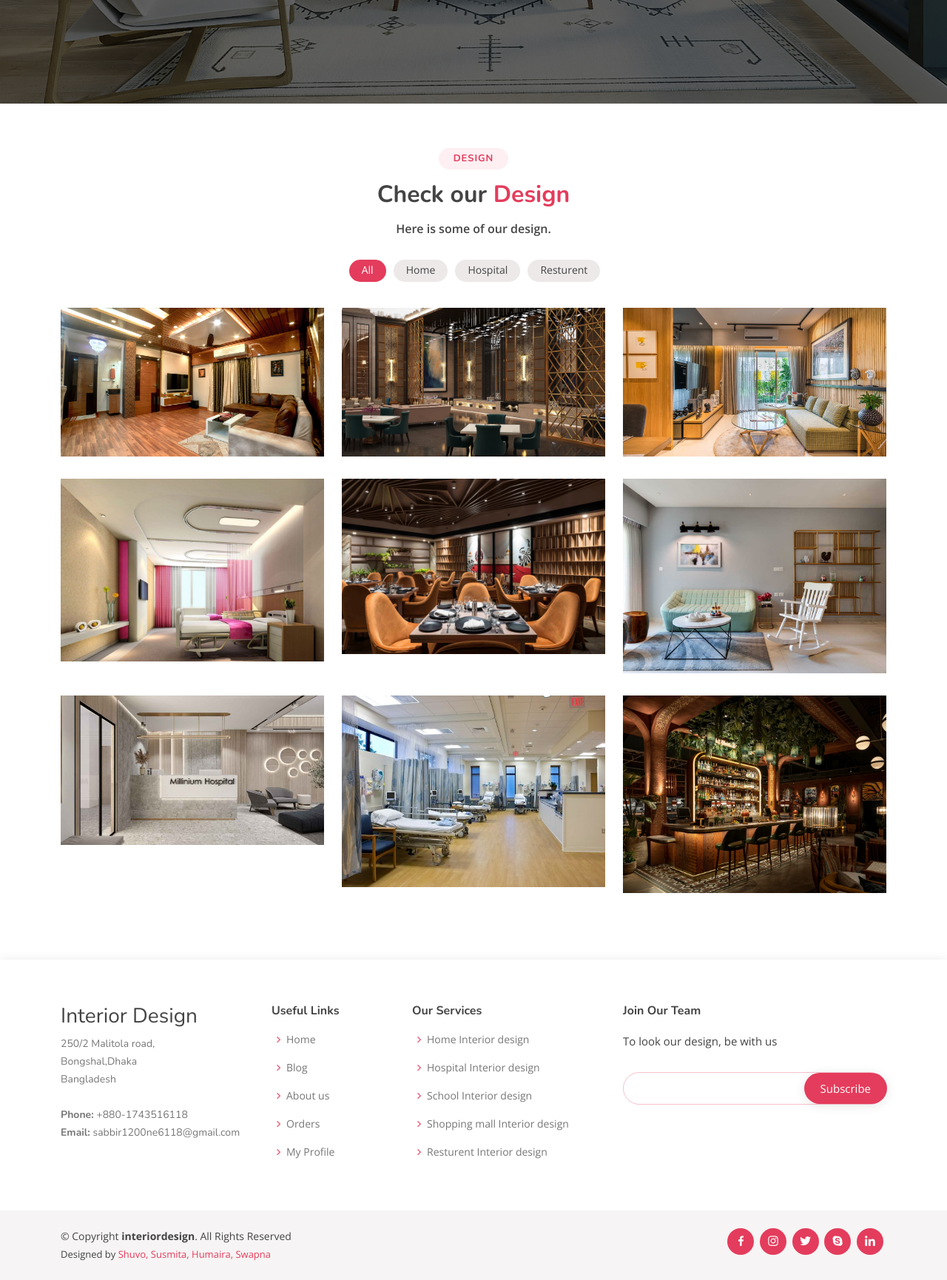
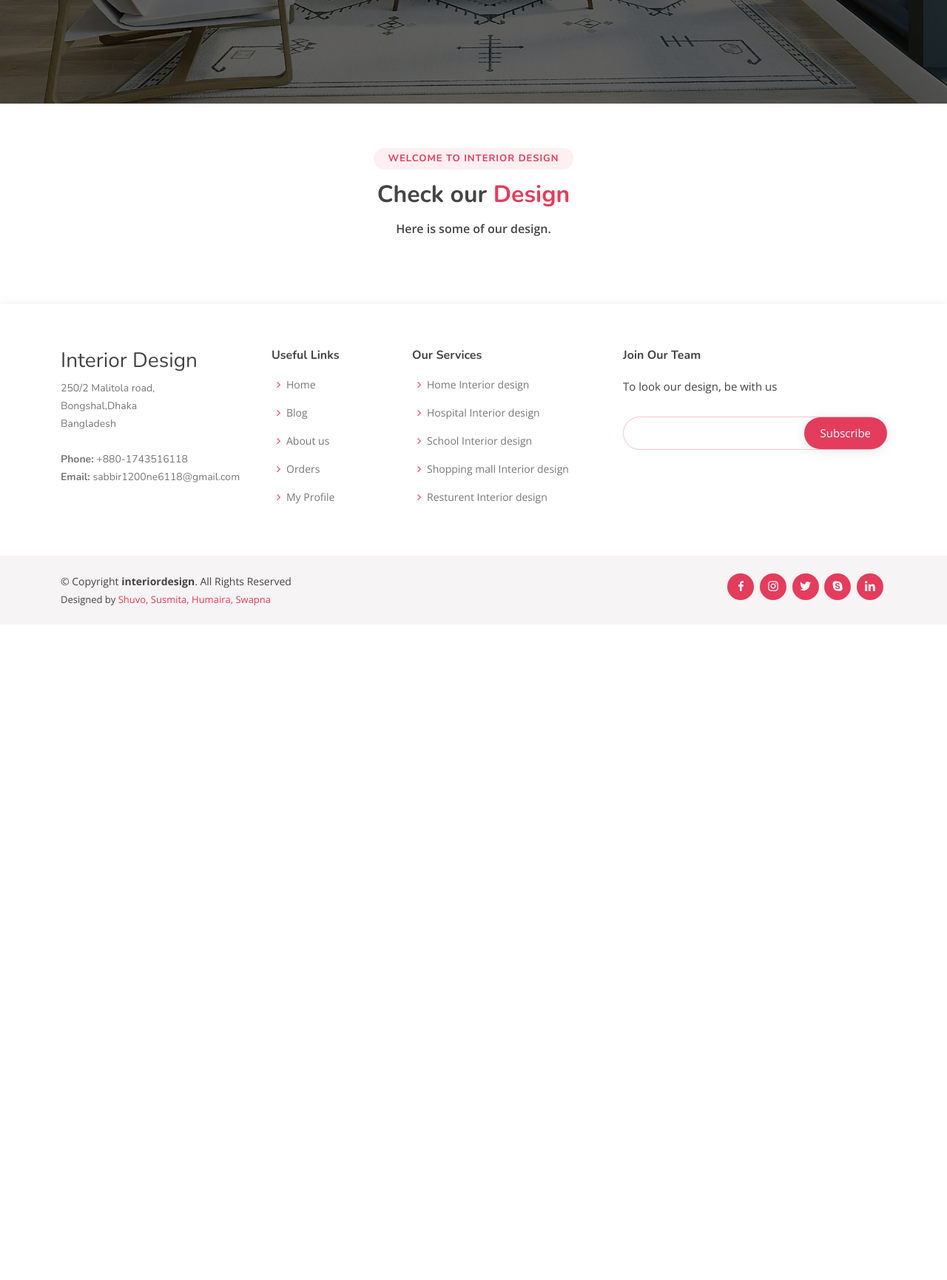
Before and after one commit to shuvoSh24/FinalPr01Project, a Django app: template ecommarce/templates/index.html in a window 1280 px wide. Shown: the part 580-2310 px from the top of the page at 74% size. After the commit the page ends 1399 px from the top, so only its background shows below. Run offline with Django 3.2, Linux system fonts and the light colour scheme; the template is opened without the code that fills it, so the values that code supplies are empty; some libraries are stand-ins or nearby versions.

Commit message:
test commit

```diff
--- a/ecommarce/templates/index.html
+++ b/ecommarce/templates/index.html
@@ -12,115 +12,14 @@
  <div class="container">
 
    <div class="section-title">
-     <h2>Design</h2>
+     <h2>Welcome To Interior Design</h2>
      <h3>Check our <span>Design</span></h3>
      <p>Here is some of our design.</p>
    </div>
 
-   <div class="row">
-     <div class="col-lg-12 d-flex justify-content-center">
-       <ul id="portfolio-flters">
-         <li data-filter="*" class="filter-active">All</li>
-         <li data-filter=".filter-app">Home </li>
-         <li data-filter=".filter-card">Hospital</li>
-         <li data-filter=".filter-web">Resturent</li>
-       </ul>
-     </div>
-   </div>
 
-   <div class="row portfolio-container">
 
-     <div class="col-lg-4 col-md-6 portfolio-item filter-app">
-       <img src="static/assets/img/portfolio/home01.jpg" class="img-fluid" alt="">
-       <div class="portfolio-info">
-         <h4>Design 01</h4>
-         <p>Home Design</p>
-         <a href="static/assets/img/portfolio/home01.jpg" data-gallery="portfolioGallery" class="portfolio-lightbox preview-link" title="Home"><i class="bx bx-plus"></i></a>
-         <a href="portfolio-details.html" class="details-link" title="More Details"><i class="bx bx-link"></i></a>
-       </div>
-     </div>
 
-     <div class="col-lg-4 col-md-6 portfolio-item filter-web">
-       <img src="static/assets/img/portfolio/resturent-1.jpg" class="img-fluid" alt="">
-       <div class="portfolio-info">
-         <h4>Design 01</h4>
-         <p>Resturent Design</p>
-         <a href="static/assets/img/portfolio/resturent-1.jpg" data-gallery="portfolioGallery" class="portfolio-lightbox preview-link" title="Resturent"><i class="bx bx-plus"></i></a>
-         <a href="portfolio-details.html" class="details-link" title="More Details"><i class="bx bx-link"></i></a>
-       </div>
-     </div>
-
-     <div class="col-lg-4 col-md-6 portfolio-item filter-app">
-       <img src="static/assets/img/portfolio/home03.jpg" class="img-fluid" alt="">
-       <div class="portfolio-info">
-         <h4>Design 02</h4>
-         <p>Home Design</p>
-         <a href="static/assets/img/portfolio/home03.jpg" data-gallery="portfolioGallery" class="portfolio-lightbox preview-link" title="home"><i class="bx bx-plus"></i></a>
-         <a href="portfolio-details.html" class="details-link" title="More Details"><i class="bx bx-link"></i></a>
-       </div>
-     </div>
-
-     <div class="col-lg-4 col-md-6 portfolio-item filter-card">
-       <img src="static/assets/img/portfolio/hospital-1.jpg" class="img-fluid" alt="">
-       <div class="portfolio-info">
-         <h4>Design 01</h4>
-         <p>Hospital Design</p>
-         <a href="static/assets/img/portfolio/hospital-1.jpg" data-gallery="portfolioGallery" class="portfolio-lightbox preview-link" title="Design"><i class="bx bx-plus"></i></a>
-         <a href="portfolio-details.html" class="details-link" title="More Details"><i class="bx bx-link"></i></a>
-       </div>
-     </div>
-
-     <div class="col-lg-4 col-md-6 portfolio-item filter-web">
-       <img src="static/assets/img/portfolio/resturent-2.jpg" class="img-fluid" alt="">
-       <div class="portfolio-info">
-         <h4>Design 02</h4>
-         <p>Resturent Design</p>
-         <a href="static/assets/img/portfolio/resturent-2.jpg" data-gallery="portfolioGallery" class="portfolio-lightbox preview-link" title="Resturent"><i class="bx bx-plus"></i></a>
-         <a href="portfolio-details.html" class="details-link" title="More Details"><i class="bx bx-link"></i></a>
-       </div>
-     </div>
-
-     <div class="col-lg-4 col-md-6 portfolio-item filter-app">
-       <img src="static/assets/img/portfolio/home02.jpg" class="img-fluid" alt="">
-       <div class="portfolio-info">
-         <h4>Design 03</h4>
-         <p>Home Design</p>
-         <a href="static/assets/img/portfolio/home02.jpg" data-gallery="portfolioGallery" class="portfolio-lightbox preview-link" title="home"><i class="bx bx-plus"></i></a>
-         <a href="portfolio-details.html" class="details-link" title="More Details"><i class="bx bx-link"></i></a>
-       </div>
-     </div>
-
-     <div class="col-lg-4 col-md-6 portfolio-item filter-card">
-       <img src="static/assets/img/portfolio/hospital-2.jpg" class="img-fluid" alt="">
-       <div class="portfolio-info">
-         <h4>Design 02</h4>
-         <p>Hospital Design</p>
-         <a href="static/assets/img/portfolio/hospital-2.jpg" data-gallery="portfolioGallery" class="portfolio-lightbox preview-link" title="Hospital"><i class="bx bx-plus"></i></a>
-         <a href="portfolio-details.html" class="details-link" title="More Details"><i class="bx bx-link"></i></a>
-       </div>
-     </div>
-
-     <div class="col-lg-4 col-md-6 portfolio-item filter-card">
-       <img src="static/assets/img/portfolio/hospital-3.jpg" class="img-fluid" alt="">
-       <div class="portfolio-info">
-         <h4>Design 03</h4>
-         <p>Hospital Design</p>
-         <a href="static/assets/img/portfolio/hospital-3.jpg" data-gallery="portfolioGallery" class="portfolio-lightbox preview-link" title="Hospital"><i class="bx bx-plus"></i></a>
-         <a href="portfolio-details.html" class="details-link" title="More Details"><i class="bx bx-link"></i></a>
-       </div>
-     </div>
-
-     <div class="col-lg-4 col-md-6 portfolio-item filter-web">
-       <img src="static/assets/img/portfolio/resturent-3.jpg" class="img-fluid" alt="">
-       <div class="portfolio-info">
-         <h4>Design 3</h4>
-         <p>Resturent Design</p>
-         <a href="static/assets/img/portfolio/resturent-3.jpg" data-gallery="portfolioGallery" class="portfolio-lightbox preview-link" title="Resturent"><i class="bx bx-plus"></i></a>
-         <a href="portfolio-details.html" class="details-link" title="More Details"><i class="bx bx-link"></i></a>
-       </div>
-     </div>
-
-   </div>
 
  </div>
 </section>
```
Also changed, not shown: ecommarce/ecommarceapp/views.py (+7 -0 lines), ecommarce/db.sqlite3.
